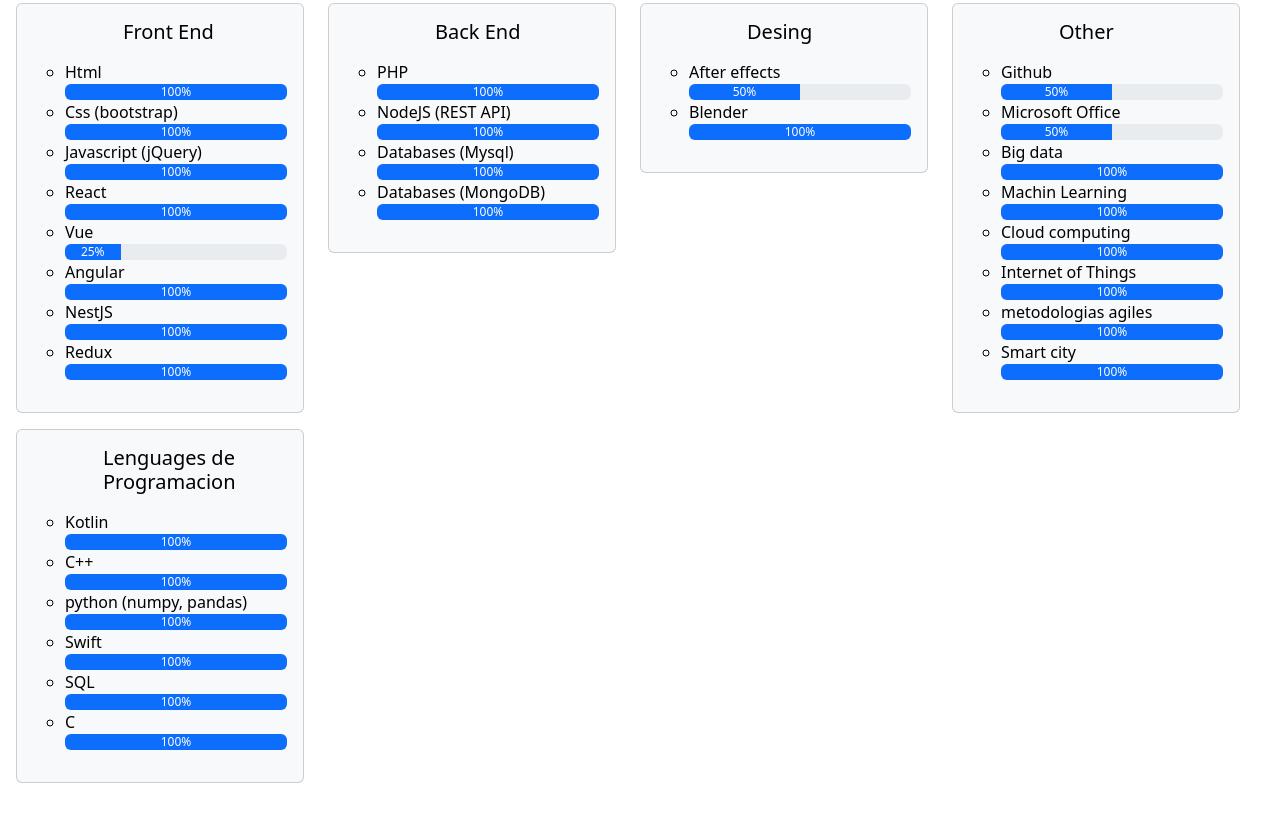
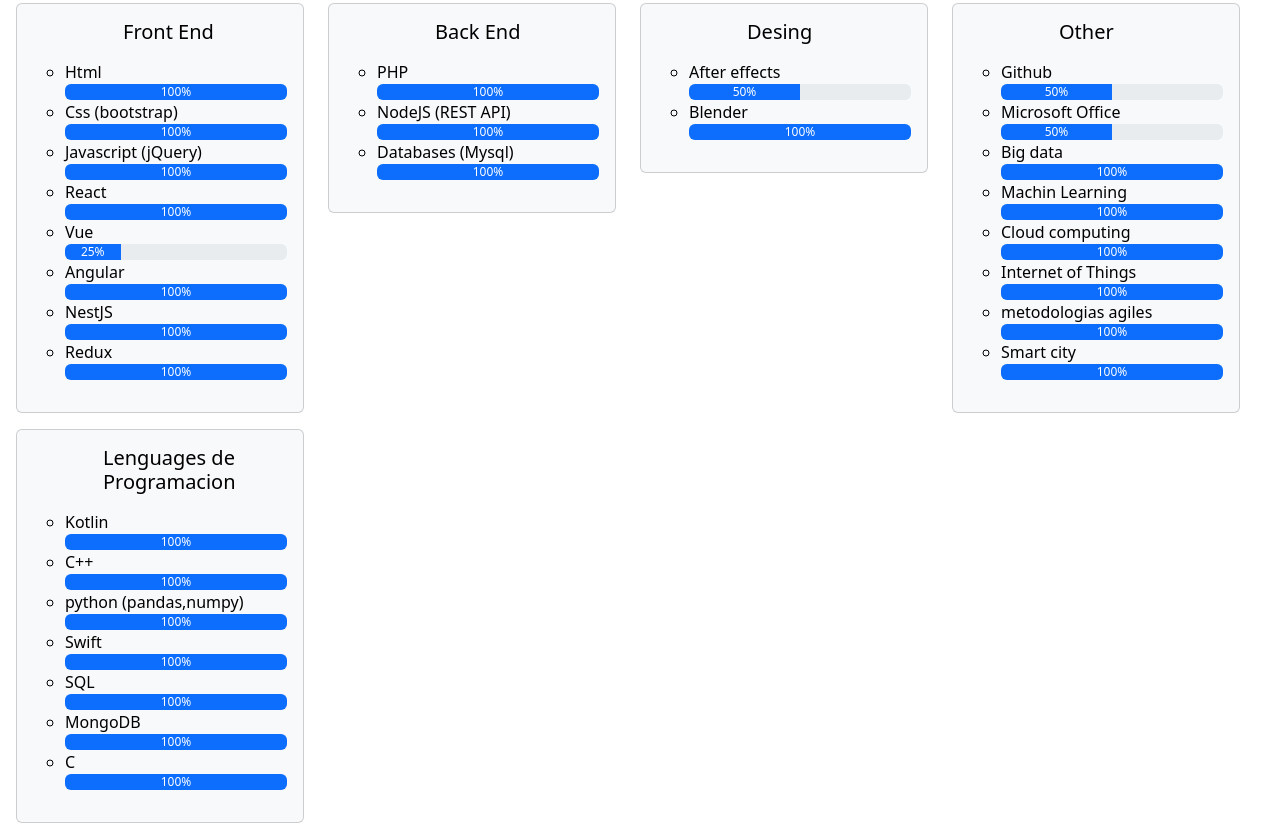
Before and after one commit to elzanetoide32/CV, a plain HTML site: page index.html in a window 1280 px wide. Shown: the part 467-1293 px from the top of the page. Drawn offline with nearby package versions, Linux system fonts and the light colour scheme.

Commit message:
Add files via upload

```diff
--- a/index.html
+++ b/index.html
@@ -73,9 +73,6 @@
                             <li>Databases (Mysql) <div class="progress" role="progressbar" aria-label="Basic example" aria-valuenow="100" aria-valuemin="0" aria-valuemax="100">
                                 <div class="progress-bar" style="width: 100%">100%</div>
                               </div></li>
-                              <li>Databases (MongoDB) <div class="progress" role="progressbar" aria-label="Basic example" aria-valuenow="100" aria-valuemin="0" aria-valuemax="100">
-                                <div class="progress-bar" style="width: 100%">100%</div>
-                              </div></li>
                         </ul>
                       </p>
                     </div>
@@ -148,7 +145,7 @@
                             <li>C++ <div class="progress" role="progressbar" aria-label="Basic example" aria-valuenow="100" aria-valuemin="0" aria-valuemax="100">
                                 <div class="progress-bar" style="width: 100%">100%</div>
                               </div></li>
-                            <li>python (numpy, pandas)<div class="progress" role="progressbar" aria-label="Basic example" aria-valuenow="100" aria-valuemin="0" aria-valuemax="100">
+                            <li>python (pandas,numpy)<div class="progress" role="progressbar" aria-label="Basic example" aria-valuenow="100" aria-valuemin="0" aria-valuemax="100">
                                 <div class="progress-bar" style="width: 100%">100%</div>
                               </div></li>
                             <li>Swift <div class="progress" role="progressbar" aria-label="Basic example" aria-valuenow="100" aria-valuemin="0" aria-valuemax="100">
@@ -157,9 +154,13 @@
                             <li>SQL <div class="progress" role="progressbar" aria-label="Basic example" aria-valuenow="100" aria-valuemin="0" aria-valuemax="100">
                                 <div class="progress-bar" style="width: 100%">100%</div>
                               </div></li>
-                              <li>C <div class="progress" role="progressbar" aria-label="Basic example" aria-valuenow="100" aria-valuemin="0" aria-valuemax="100">
+                              <li>MongoDB <div class="progress" role="progressbar" aria-label="Basic example" aria-valuenow="100" aria-valuemin="0" aria-valuemax="100">
+                                <div class="progress-bar" style="width: 100%">100%</div>
+                              </div>
+                            </li><li>C <div class="progress" role="progressbar" aria-label="Basic example" aria-valuenow="100" aria-valuemin="0" aria-valuemax="100">
                                 <div class="progress-bar" style="width: 100%">100%</div>
                               </div></li>
+
                         </ul>
                       </p>
                     </div>
@@ -220,7 +221,7 @@
                     </div>
                 </div><br>
             </div>
-            <h4>Argentina - Buenos Aires - Monte Grande - Buenos Aires</h4>
+            <h4>Argentina - Buenos Aires - Colegiales - CABA</h4>
             </div>
         </div>
     </div>
```
